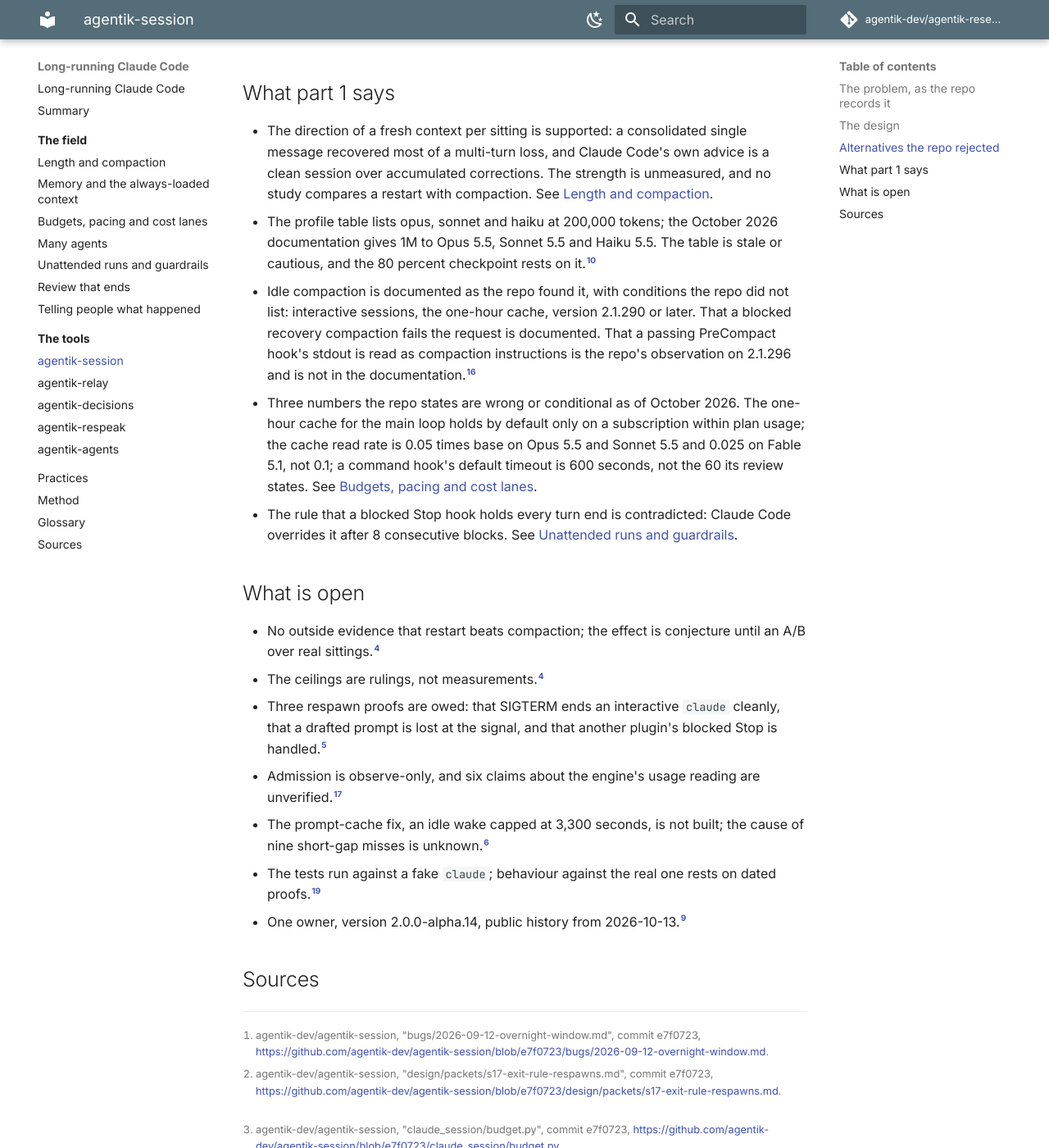
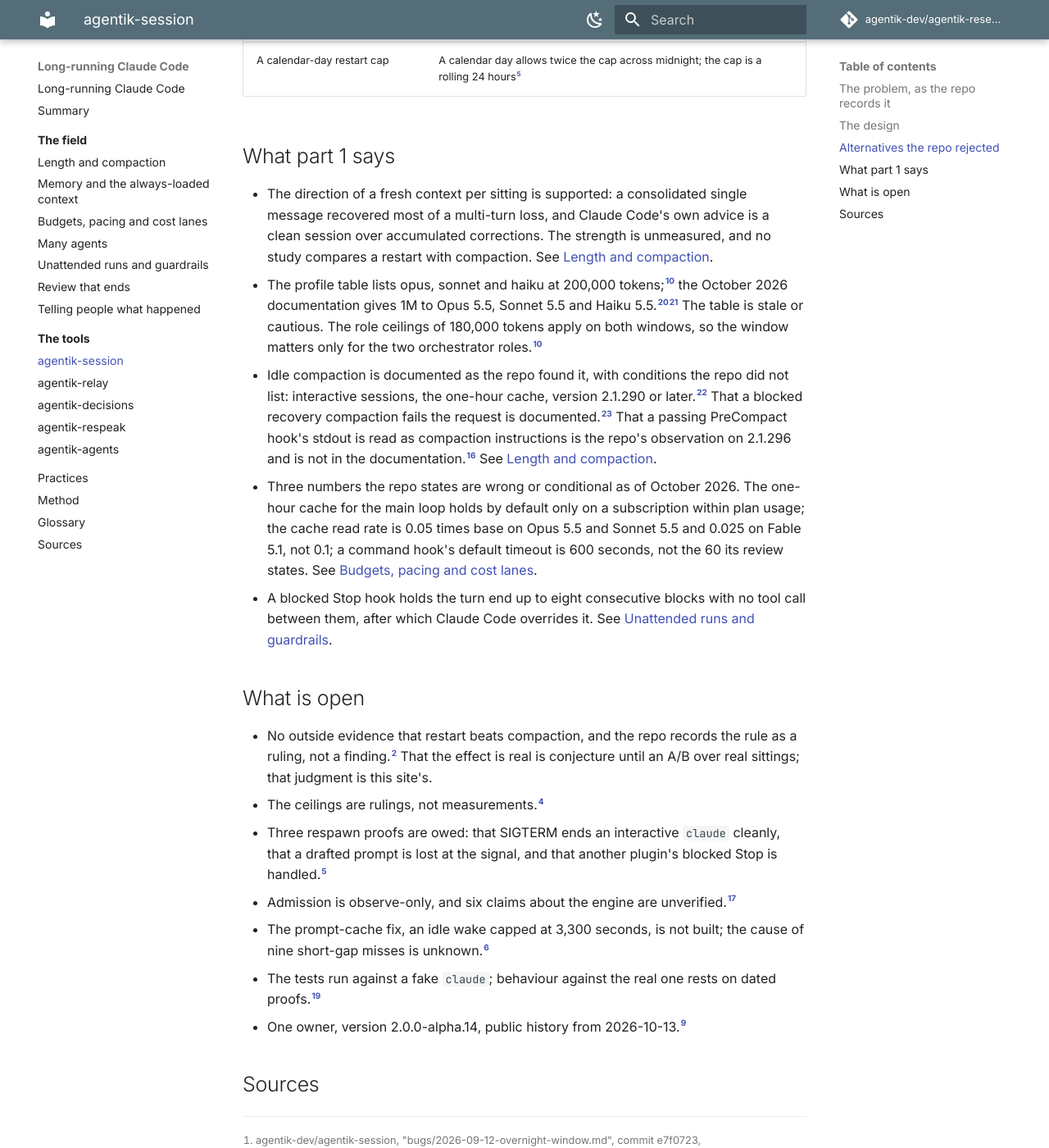
Before and after one commit to agentik-dev/agentik-research, an MkDocs documentation site: the page built from docs/tools/session.md, in a window 1280 px wide and 1400 px high, scrolled down 5028 px. Shown: the whole window at 82% size. Built offline with MkDocs 1.6.1 and Material for MkDocs 9.7.7, drawn with Linux system fonts in a browser that asks for light colours; comment, search, counter and statistics services are not loaded; some of the changed text lies outside the part shown.

Commit message:
refute: session page; mechanisms and citations corrected

````diff
--- a/docs/tools/session.md
+++ b/docs/tools/session.md
@@ -5,10 +5,10 @@ agentik-session meters a Claude Code session against two ceilings, makes it writ
 ## The problem, as the repo records it
 
 - A session that runs to 100 percent has no budget left to write down what it was doing, commit, or hand off. The budget module opens with that sentence as its reason; it is design rationale, not an incident.[^budgetpy]
-- The first design failed in one night. On 2026-09-12 a coordinator run under a scheduler ended while four builders were still working, because emitting the handoff as the run's final output completed the process; the result read `subtype = success`, `is_error = False`, `num_turns = 104`, `stop_reason = tool_use`, `total_cost_usd = 69.34`, and each of four worktree branches held 55 to 138 lines of uncommitted diff. After an idle usage-window roll the budget read "no usage sample" while the account panel read 32 percent, and the coordinator deferred its agents by 40 minutes. The owner disabled the tool that morning and retired the whole fork-and-resume chain.[^bug][^overhaul]
+- The first design failed in one night. On 2026-09-12 a coordinator run under a scheduler ended while four builders were still working, because emitting the handoff as the run's final output completed the process; the result read `subtype = success`, `is_error = False`, `num_turns = 104`, `stop_reason = tool_use`, `total_cost_usd = 69.34`, and each of four worktree branches held 55 to 138 lines of uncommitted diff. After an idle usage-window roll the budget read "no usage sample" while the account panel read 32 percent, and the coordinator deferred its agents by 40 minutes. The owner disabled the tool that morning; the design that followed retired the whole fork-and-resume chain, by 2026-09-23.[^bug][^overhaul]
 - Restarting by hand left work idle. One orchestrator reached its checkpoint at 00:04, 03:30 and 08:12 on 2026-10-05 and was restarted at 01:57, 06:31 and 09:35: 6 hours 17 minutes idle in one night, with each restart reading its charter cleanly.[^respawn]
 - Compaction happened against the owner's rule. On Claude Code 2.1.296 the idle compaction setting compacted two sittings overnight. The repo records no case of a compacted session losing its thread.[^nth]
-- A cache audit over 649 transcripts found 26 idle wakes that missed the one-hour prompt-cache lifetime, because a 3,600-second wake lands at 3,636 to 3,648 seconds, and rewrote about 4.8 million tokens. One session had used 37.6 percent of a week's burn.[^nth][^overhaul]
+- A cache audit over 649 transcripts found 26 idle wakes that missed the one-hour prompt-cache lifetime, because a 3,600-second wake lands at 3,636 to 3,648 seconds, and rewrote about 4.8 million tokens.[^nth] A burn report of 2026-09-22 found one session using 37.6 percent of a week's burn.[^overhaul]
 - A swarm can fork past its means. A design review quotes an earlier unattended run in which 310 concurrent gates spawned 620 node starts and 310 test suites with no timeout, lock or load check.[^reviewr6]
 - The tool's own failures were silent. A gone interpreter made the meter and the spawn gate fail open with no signal; a sitting wrote RESPAWN into its charter but never ran the verb that marks it, and the chain stalled at 309k of a 400k ceiling until the owner looked; another sitting was held by the 600-second floor and idled 47 minutes.[^reviewsadv][^nth]
 
@@ -19,8 +19,8 @@ A profile names a role and its two ceilings. A meter reads the session's own tra
 - **Profiles and ceilings.** Ten profiles ship. The model decides the window and the role decides the ceilings: 180,000 context tokens and 400 turns for every role, except the two orchestrator roles, which get 400,000 on a 1M window. The repo gives no derivation for 180,000 or 400; both trace to rulings in a private ledger.[^profiles][^overhaul]
 - **The meter.** A PostToolUse hook parses only the bytes appended to the transcript since its last run. A turn is one deduplicated assistant message; context is the last assistant message's input plus cache-creation plus cache-read tokens. The used share is the larger of the context share and the turn share, in four zones: notice at 80 percent, wind-down at 90, reserve at 92, exhausted at 100. The meter is silent under 80 percent, adds one line at the first crossing and every tenth tool after, speaks on every tool at 100, caps its output at 400 bytes, exits 0 always and never blocks. The README's "hard stop" is a signal, a rule, and an outside kill under the relay.[^meter][^plugin][^overhaul]
 - **Checkpoints and the charter.** A checkpoint commit stages tracked files only, never untracked ones, so an autonomous caller cannot sweep up a secret. The charter is one file per sitting under 4,096 bytes in five parts: a title, a table, done-ness, handover and the next act. A next act whose first line opens with RESPAWN marks a respawn close.[^runbook][^charter]
-- **Respawn instead of compaction.** The close is `charter close`, a commit, then the checkpoint verb with the respawn flag, run from the main thread, which refuses a charter git reads as uncommitted. The launcher polls every two seconds, waits for the Stop stamp to stand 60 seconds with no activity, sends SIGTERM with a ten-second grace, and starts `claude` with a fresh session id and the same arguments. Guards: at most 12 restarts in any rolling 24 hours, a floor of 600 seconds, a STOP file, and an allowlist of flags because a denylist missed four resume or detach flags. A crash is never restarted. A PreCompact hook blocks an automatic compaction with a reason that names the respawn command and lets a typed `/compact` pass.[^respawn][^chain][^hooks]
-- **Hooks.** Nine hooks run on every session, at about 58 milliseconds per tool call.[^plugin][^nth]
+- **Respawn instead of compaction.** The close is `charter close`, a commit, then the checkpoint verb with the respawn flag, run from the main thread, which refuses a charter git reads as uncommitted. The launcher polls every two seconds, waits for the Stop stamp to stand 60 seconds with no activity, sends SIGTERM, then SIGKILL after 30 seconds, waits a ten-second grace in which Ctrl-C ends the chain, and starts `claude` with a fresh session id and the same arguments. Guards: at most 12 restarts in any rolling 24 hours, a floor of 600 seconds, a STOP file, and an allowlist of flags because a denylist missed four resume or detach flags. A crash is never restarted. A PreCompact hook blocks an automatic compaction with a reason that names the respawn command and lets a typed `/compact` pass.[^respawn][^chain][^hooks]
+- **Hooks.** Nine hooks run on every session; the review measured the PreToolUse hook at about 58 milliseconds per tool call and the Stop hook at 58 per turn end.[^plugin][^nth]
 - **Admission.** A young module projects the five-hour usage window's peak from a least-squares fit and ships in observe mode; it refuses nothing.[^admission]
 
 ```mermaid
@@ -63,17 +63,17 @@ The diagram follows the respawn design and the launcher's code.[^respawn][^chain
 ## What part 1 says
 
 - The direction of a fresh context per sitting is supported: a consolidated single message recovered most of a multi-turn loss, and Claude Code's own advice is a clean session over accumulated corrections. The strength is unmeasured, and no study compares a restart with compaction. See [Length and compaction](../field/length-and-compaction.md).
-- The profile table lists opus, sonnet and haiku at 200,000 tokens; the October 2026 documentation gives 1M to Opus 5.5, Sonnet 5.5 and Haiku 5.5. The table is stale or cautious, and the 80 percent checkpoint rests on it.[^profiles]
-- Idle compaction is documented as the repo found it, with conditions the repo did not list: interactive sessions, the one-hour cache, version 2.1.290 or later. That a blocked recovery compaction fails the request is documented. That a passing PreCompact hook's stdout is read as compaction instructions is the repo's observation on 2.1.296 and is not in the documentation.[^hooks]
+- The profile table lists opus, sonnet and haiku at 200,000 tokens;[^profiles] the October 2026 documentation gives 1M to Opus 5.5, Sonnet 5.5 and Haiku 5.5.[^ctxdoc][^modelconfig] The table is stale or cautious. The role ceilings of 180,000 tokens apply on both windows, so the window matters only for the two orchestrator roles.[^profiles]
+- Idle compaction is documented as the repo found it, with conditions the repo did not list: interactive sessions, the one-hour cache, version 2.1.290 or later.[^settings] That a blocked recovery compaction fails the request is documented.[^precompact] That a passing PreCompact hook's stdout is read as compaction instructions is the repo's observation on 2.1.296 and is not in the documentation.[^hooks] See [Length and compaction](../field/length-and-compaction.md).
 - Three numbers the repo states are wrong or conditional as of October 2026. The one-hour cache for the main loop holds by default only on a subscription within plan usage; the cache read rate is 0.05 times base on Opus 5.5 and Sonnet 5.5 and 0.025 on Fable 5.1, not 0.1; a command hook's default timeout is 600 seconds, not the 60 its review states. See [Budgets, pacing and cost lanes](../field/budgets-and-lanes.md).
-- The rule that a blocked Stop hook holds every turn end is contradicted: Claude Code overrides it after 8 consecutive blocks. See [Unattended runs and guardrails](../field/unattended-and-guardrails.md).
+- A blocked Stop hook holds the turn end up to eight consecutive blocks with no tool call between them, after which Claude Code overrides it. See [Unattended runs and guardrails](../field/unattended-and-guardrails.md).
 
 ## What is open
 
-- No outside evidence that restart beats compaction; the effect is conjecture until an A/B over real sittings.[^overhaul]
+- No outside evidence that restart beats compaction, and the repo records the rule as a ruling, not a finding.[^packets] That the effect is real is conjecture until an A/B over real sittings; that judgment is this site's.
 - The ceilings are rulings, not measurements.[^overhaul]
 - Three respawn proofs are owed: that SIGTERM ends an interactive `claude` cleanly, that a drafted prompt is lost at the signal, and that another plugin's blocked Stop is handled.[^respawn]
-- Admission is observe-only, and six claims about the engine's usage reading are unverified.[^admission]
+- Admission is observe-only, and six claims about the engine are unverified.[^admission]
 - The prompt-cache fix, an idle wake capped at 3,300 seconds, is not built; the cause of nine short-gap misses is unknown.[^nth]
 - The tests run against a fake `claude`; behaviour against the real one rests on dated proofs.[^tests]
 - One owner, version 2.0.0-alpha.14, public history from 2026-10-13.[^readme]
@@ -99,3 +99,7 @@ The diagram follows the respawn design and the launcher's code.[^respawn][^chain
 [^admission]: agentik-dev/agentik-session, "design/admission-r1.md", commit e7f0723, <https://github.com/agentik-dev/agentik-session/blob/e7f0723/design/admission-r1.md>.
 [^mod]: agentik-dev/agentik-session, "design/mod-r1.md", commit e7f0723, <https://github.com/agentik-dev/agentik-session/blob/e7f0723/design/mod-r1.md>.
 [^tests]: agentik-dev/agentik-session, "tests/", commit e7f0723, <https://github.com/agentik-dev/agentik-session/tree/e7f0723/tests>.
+[^ctxdoc]: Anthropic, "Context windows", documentation read 2026-10-14, <https://platform.claude.com/docs/en/build-with-claude/context-windows>.
+[^modelconfig]: Anthropic, "Model configuration", Claude Code documentation read 2026-10-14, <https://code.claude.com/docs/en/model-config>.
+[^settings]: Anthropic, "Settings reference", Claude Code documentation read 2026-10-14, <https://code.claude.com/docs/en/settings-reference>.
+[^precompact]: Anthropic, "Hooks reference", Claude Code documentation read 2026-10-14, the PreCompact event, <https://code.claude.com/docs/en/hooks>.
````
